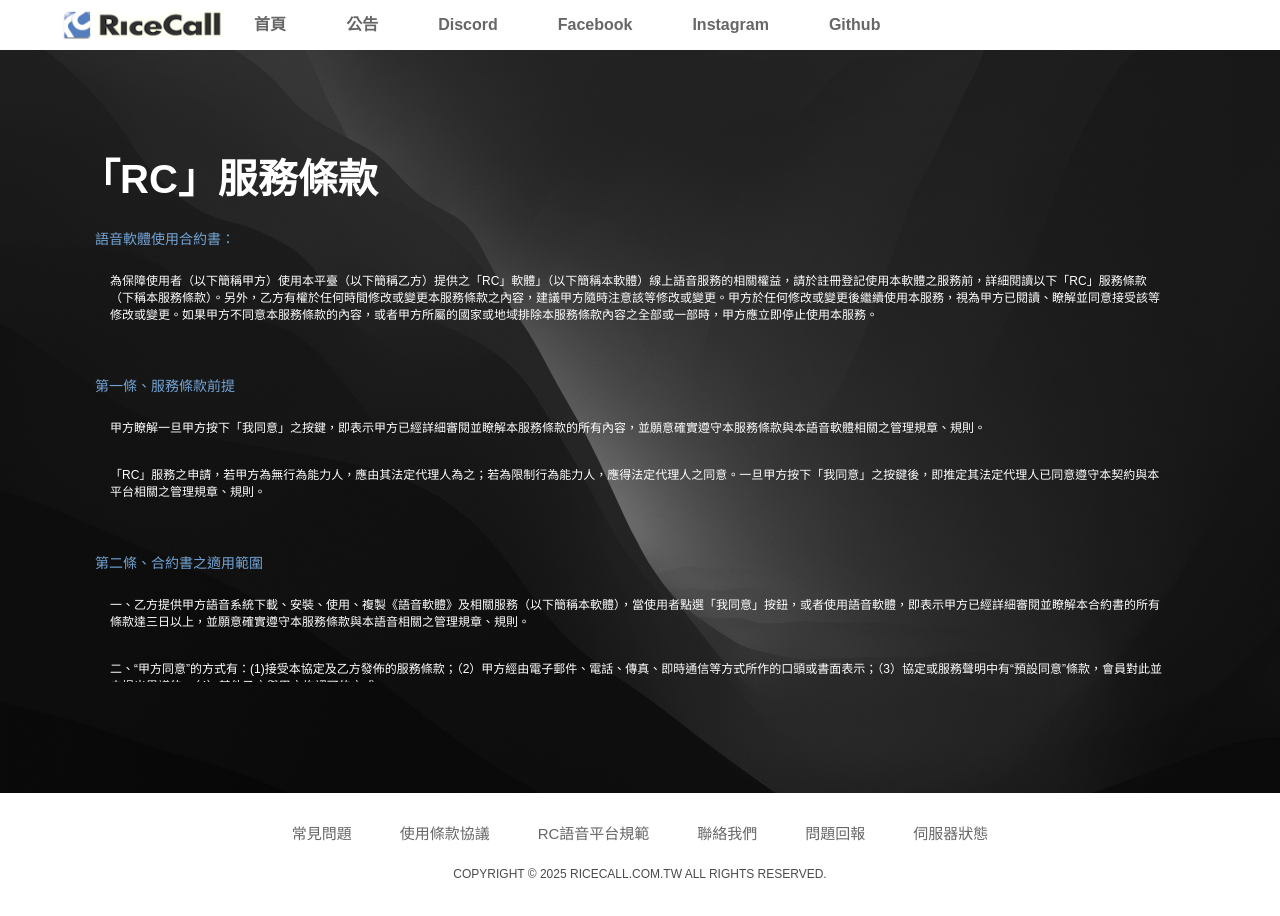
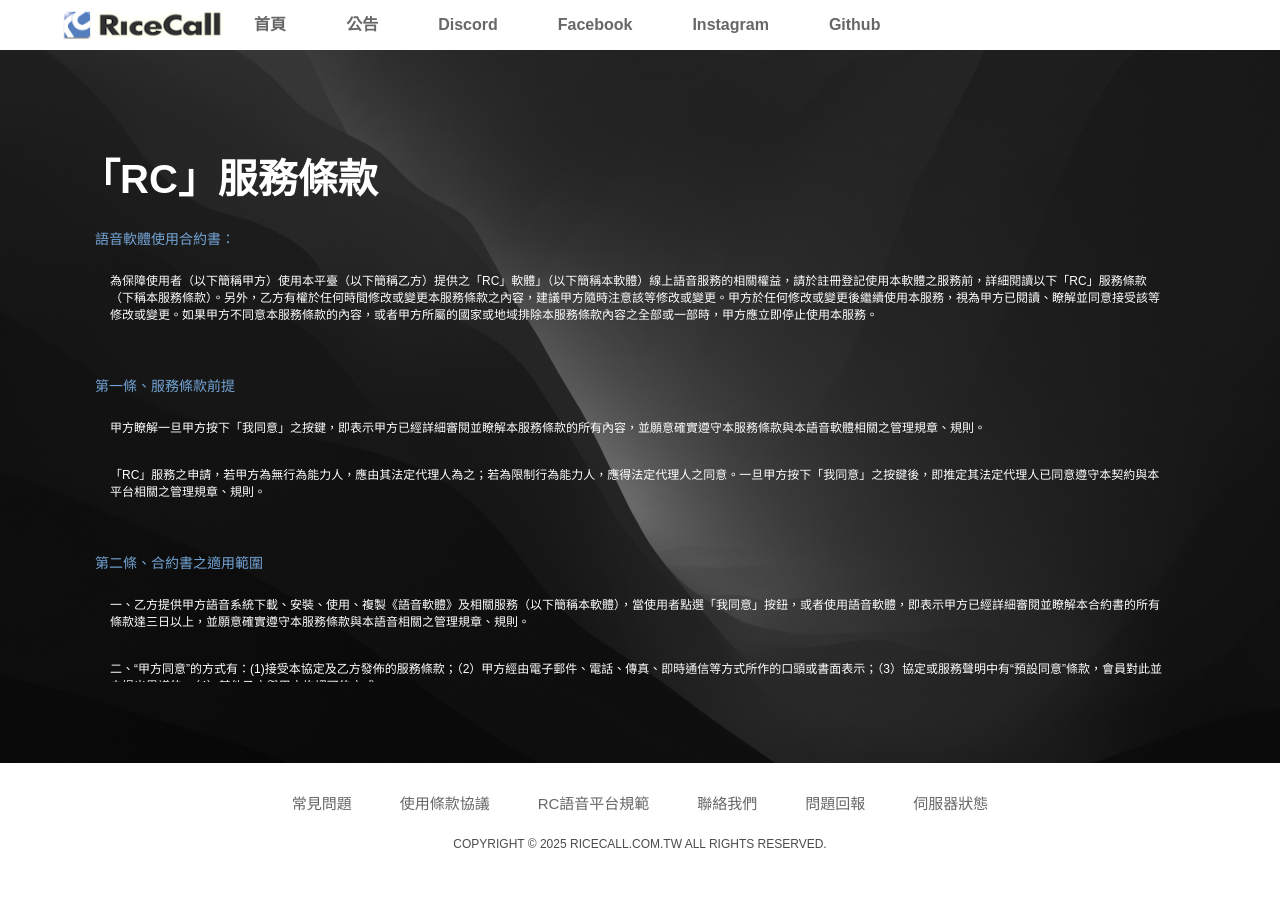
Before and after one commit to cstrikeasia/rc-website, a Next.js app: page /agreement in a window 1280 px wide. Shown: the top 916 px of the page. Built offline with nearby package versions, Linux system fonts and the light colour scheme.

Commit message:
fix: css

```diff
--- a/styles/agreement.module.css
+++ b/styles/agreement.module.css
@@ -17,7 +17,7 @@
 }
 
 .main .wrapper {
-  min-height: 580px;
+  min-height: 68dvh;
 }
 
 .main .wrapper div {
```
